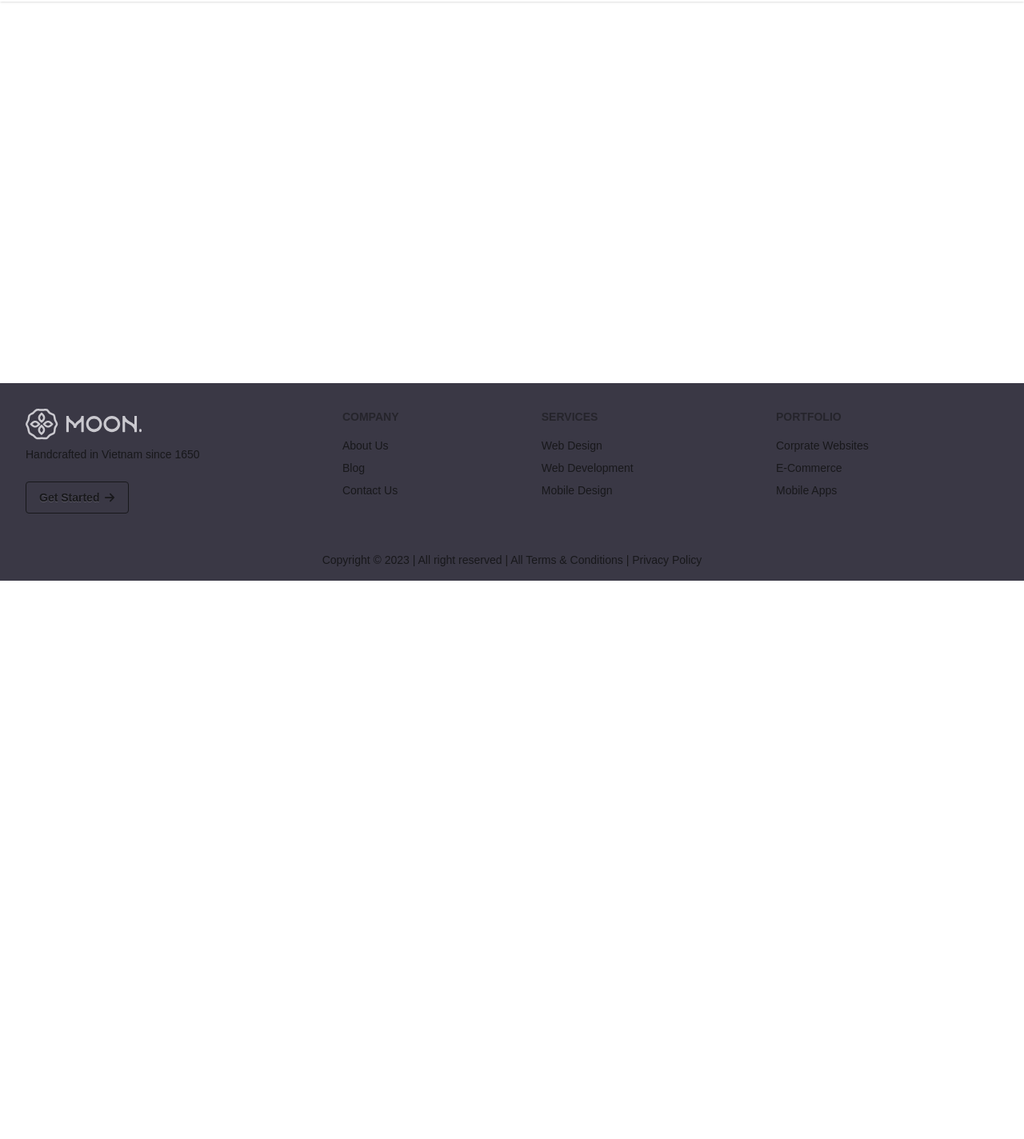
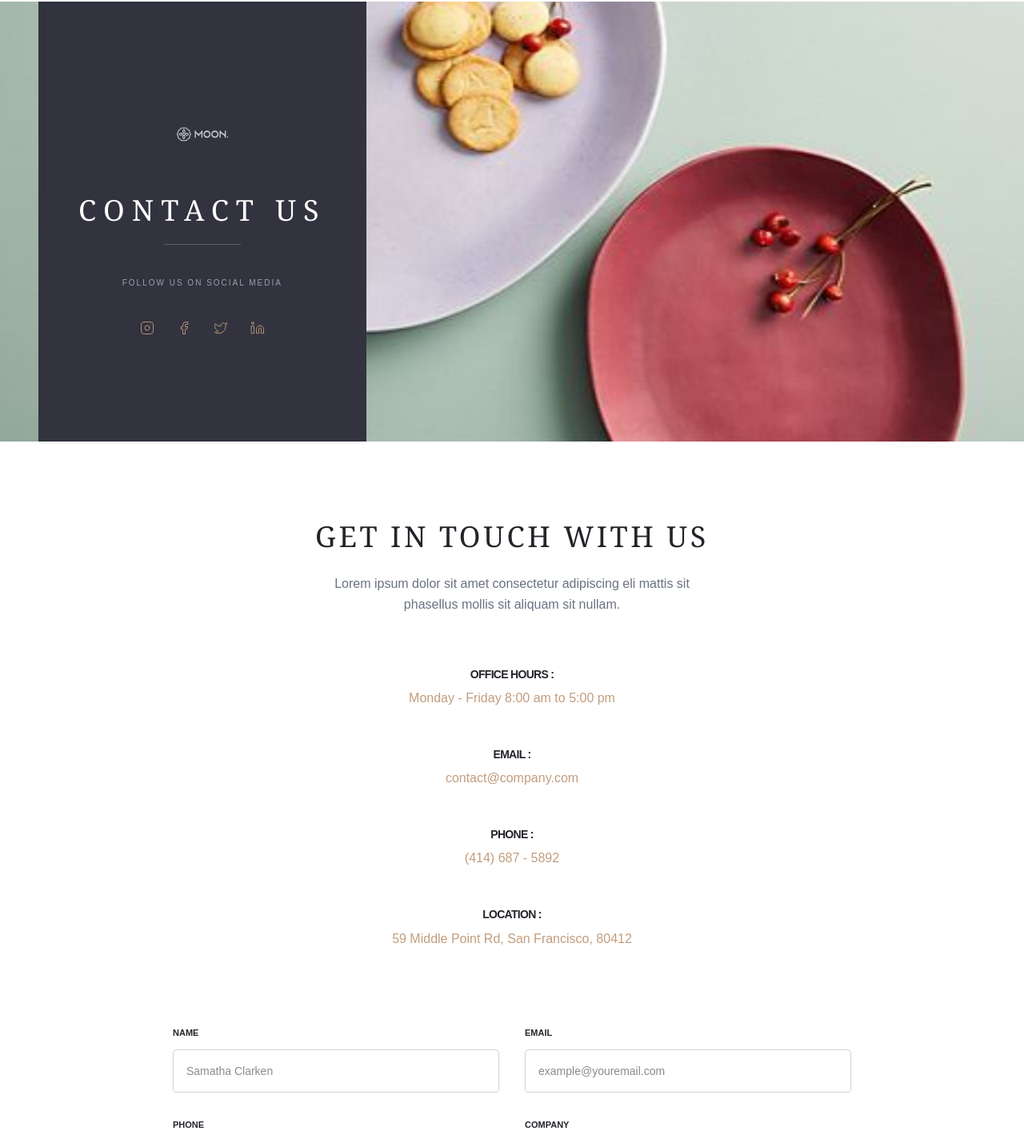
Before and after one commit to Astro24/Moon, a Next.js app: page /Contact in a window 1280 px wide. Shown: the part 74-1498 px from the top of the page at 80% size. Before the commit the page ends 800 px from the top, so only its background shows below. Built offline with nearby package versions, Linux system fonts and the light colour scheme.

Commit message:
developed example page UI

```diff
--- a/src/app/(pages)/Contact/page.js
+++ b/src/app/(pages)/Contact/page.js
@@ -1,7 +1,116 @@
-export default function Contact() {
+"use client";
+
+import React from 'react';
+
+export default function ContactDetailsPage() {
   return (
-    <div>
+    <div className="w-full bg-white">
 
+
+      <section className="relative w-full h-auto md:h-[550px] overflow-hidden bg-[#23242A]">
+        <img
+          src="/hero-plates.svg"
+          alt="Contact Background"
+          className="relative md:absolute inset-0 w-full h-[300px] md:h-full object-cover object-center z-0"
+        />
+
+        <div className="relative md:absolute md:top-0 md:left-12 w-full md:w-[32%] h-auto md:h-full bg-[#32333E] flex flex-col items-center justify-center text-white px-8 py-16 md:py-0 z-10">
+          <div className="flex flex-col items-center w-full">
+            <img src="/logoLight.svg" alt="Logo" className="w-14 h-14 md:w-16 md:h-16 mb-10" />
+            <h1 className="text-3xl md:text-4xl font-serif tracking-[0.25em] uppercase mb-5 text-center leading-tight">
+              Contact Us
+            </h1>
+            <div className="w-24 h-[1px] bg-white/20 mb-10" />
+            <p className="text-[10px] uppercase tracking-[0.2em] text-gray-400 mb-10 text-center">
+              Follow us on social media
+            </p>
+            <div className="flex gap-7 text-[#C29D7D]">
+               <a href="#"><svg width="18" height="18" viewBox="0 0 24 24" fill="none" stroke="currentColor" strokeWidth="1.2" strokeLinecap="round" strokeLinejoin="round"><rect x="2" y="2" width="20" height="20" rx="5" ry="5"></rect><path d="M16 11.37A4 4 0 1 1 12.63 8 4 4 0 0 1 16 11.37z"></path><line x1="17.5" y1="6.5" x2="17.51" y2="6.5"></line></svg></a>
+               <a href="#"><svg width="18" height="18" viewBox="0 0 24 24" fill="none" stroke="currentColor" strokeWidth="1.2" strokeLinecap="round" strokeLinejoin="round"><path d="M18 2h-3a5 5 0 0 0-5 5v3H7v4h3v8h4v-8h3l1-4h-4V7a1 1 0 0 1 1-1h3z"></path></svg></a>
+               <a href="#"><svg width="18" height="18" viewBox="0 0 24 24" fill="none" stroke="currentColor" strokeWidth="1.2" strokeLinecap="round" strokeLinejoin="round"><path d="M22 4s-.7 2.1-2 3.4c1.6 10-9.4 17.3-18 11.6 2.2.1 4.4-.6 6-2C3 15.5.5 9.6 3 5c2.2 2.6 5.6 4.1 9 4-.9-4.2 4-6.6 7-3.8 1.1 0 3-1.2 3-1.2z"></path></svg></a>
+               <a href="#"><svg width="18" height="18" viewBox="0 0 24 24" fill="none" stroke="currentColor" strokeWidth="1.2" strokeLinecap="round" strokeLinejoin="round"><path d="M16 8a6 6 0 0 1 6 6v7h-4v-7a2 2 0 0 0-2-2 2 2 0 0 0-2 2v7h-4v-7a6 6 0 0 1 6-6z"></path><rect x="2" y="9" width="4" height="12"></rect><circle cx="4" cy="4" r="2"></circle></svg></a>
+            </div>
+          </div>
+        </div>
+      </section>
+
+
+      <section className="py-16 md:py-24 w-full flex flex-col items-center bg-white">
+
+
+        <div className="w-full flex flex-col items-center text-center px-6 mb-12 md:mb-16">
+          <h2 className="text-3xl md:text-4xl font-serif tracking-widest uppercase mb-6 text-[#23242A] leading-tight">
+            Get in touch with us
+          </h2>
+          <p className="text-gray-500 max-w-lg leading-relaxed text-sm md:text-base">
+            Lorem ipsum dolor sit amet consectetur adipiscing eli mattis sit phasellus mollis sit aliquam sit nullam.
+          </p>
+        </div>
+
+        <div className="flex flex-col items-center w-full px-6 gap-10 md:gap-12 mb-16 md:mb-24 text-center">
+          <div className="flex flex-col items-center">
+            <h3 className="font-bold text-[#23242A] mb-2 uppercase tracking-tighter text-xs md:text-sm">Office Hours :</h3>
+            <p className="text-[#C29D7D] text-sm md:text-base">Monday - Friday 8:00 am to 5:00 pm</p>
+          </div>
+          <div className="flex flex-col items-center">
+            <h3 className="font-bold text-[#23242A] mb-2 uppercase tracking-tighter text-xs md:text-sm">Email :</h3>
+            <p className="text-[#C29D7D] text-sm md:text-base">contact@company.com</p>
+          </div>
+          <div className="flex flex-col items-center">
+            <h3 className="font-bold text-[#23242A] mb-2 uppercase tracking-tighter text-xs md:text-sm">Phone :</h3>
+            <p className="text-[#C29D7D] text-sm md:text-base">(414) 687 - 5892</p>
+          </div>
+          <div className="flex flex-col items-center">
+            <h3 className="font-bold text-[#23242A] mb-2 uppercase tracking-tighter text-xs md:text-sm">Location :</h3>
+            <p className="text-[#C29D7D] text-sm md:text-base leading-relaxed">59 Middle Point Rd, San Francisco, 80412</p>
+          </div>
+        </div>
+
+        <form className="w-full max-w-4xl px-6 space-y-8">
+          <div className="grid grid-cols-1 md:grid-cols-2 gap-8">
+            <div className="flex flex-col gap-3">
+              <label className="text-[11px] font-bold uppercase text-[#23242A]">Name</label>
+              <input type="text" placeholder="Samatha Clarken" className="border border-gray-300 p-4 rounded-sm outline-none focus:border-[#C29D7D] text-sm" />
+            </div>
+            <div className="flex flex-col gap-3">
+              <label className="text-[11px] font-bold uppercase text-[#23242A]">Email</label>
+              <input type="email" placeholder="example@youremail.com" className="border border-gray-300 p-4 rounded-sm outline-none focus:border-[#C29D7D] text-sm" />
+            </div>
+          </div>
+
+          <div className="grid grid-cols-1 md:grid-cols-2 gap-8">
+            <div className="flex flex-col gap-3">
+              <label className="text-[11px] font-bold uppercase text-[#23242A]">Phone</label>
+              <input type="text" placeholder="(123) 456 - 7890" className="border border-gray-300 p-4 rounded-sm outline-none focus:border-[#C29D7D] text-sm" />
+            </div>
+            <div className="flex flex-col gap-3">
+              <label className="text-[11px] font-bold uppercase text-[#23242A]">Company</label>
+              <input type="text" placeholder="Moon" className="border border-gray-300 p-4 rounded-sm outline-none focus:border-[#C29D7D] text-sm" />
+            </div>
+          </div>
+
+          <div className="flex flex-col gap-3">
+            <label className="text-[11px] font-bold uppercase text-[#23242A]">Message</label>
+            <textarea placeholder="Type your message here..." rows={6} className="border border-gray-300 p-4 rounded-sm outline-none focus:border-[#C29D7D] resize-none text-sm w-full"></textarea>
+          </div>
+
+          <button className="w-full bg-[#32333E] text-white py-5 px-10 uppercase tracking-[0.2em] font-bold text-[11px] md:text-xs hover:bg-[#23242A] transition-all flex items-center justify-center gap-2 rounded-sm shadow-md">
+            Send Message
+            <svg width="16" height="16" viewBox="0 0 24 24" fill="none" stroke="currentColor" strokeWidth="2" strokeLinecap="round" strokeLinejoin="round"><line x1="5" y1="12" x2="19" y2="12"></line><polyline points="12 5 19 12 12 19"></polyline></svg>
+          </button>
+        </form>
+      </section>
+
+      <section className="w-full h-[400px] md:h-[500px] bg-gray-100">
+        <iframe
+          src="https://www.google.com/maps/embed?pb=!1m14!1m12!1m3!1d158858.473398706!2d-0.1015987!3d51.5286416!2m3!1f0!2f0!3f0!3m2!1i1024!2i768!4f13.1!5e0!3m2!1sen!2suk!4v1689123456789!5m2!1sen!2suk"
+          width="100%"
+          height="100%"
+          style={{ border: 0 }}
+          allowFullScreen=""
+          loading="lazy"
+        ></iframe>
+      </section>
     </div>
   );
 }
```
Also changed, not shown: public/hero-plates.svg (added), 1 other file (tests, documents, lock files or other folders).
